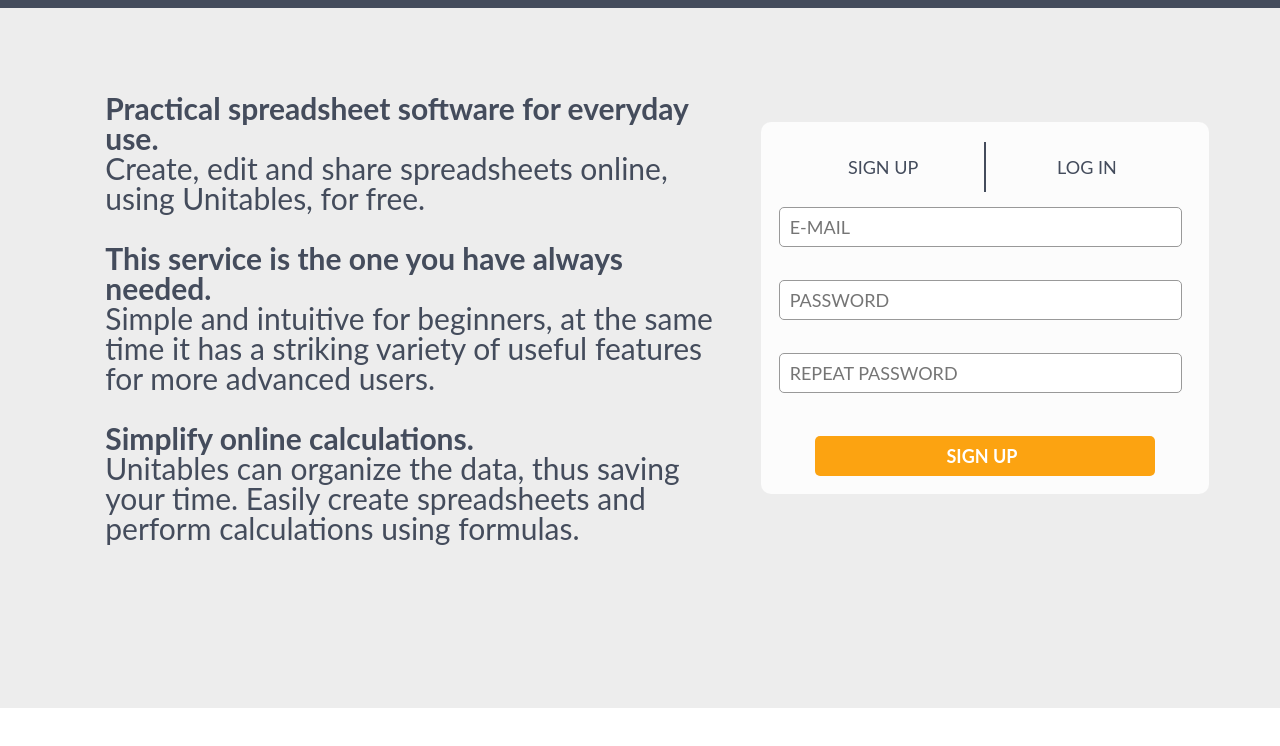
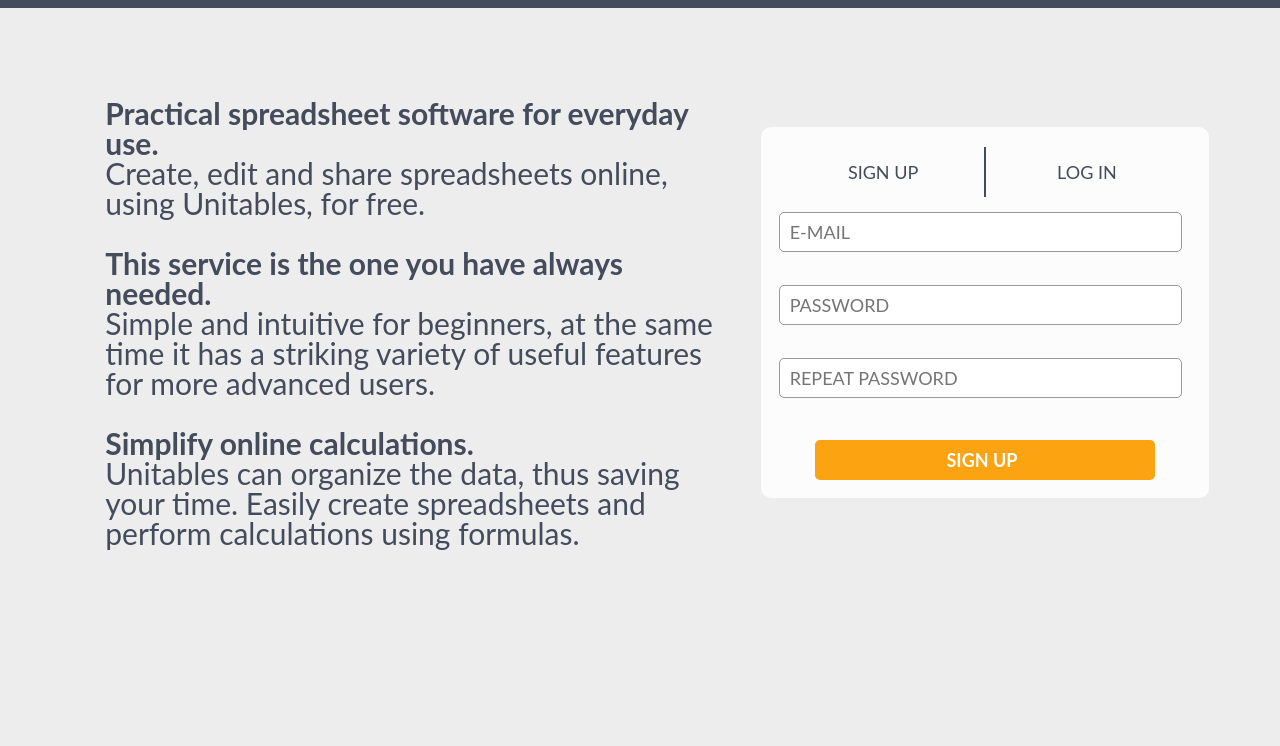
Before and after one commit to bmstu-iu9/utp2020-11-spreadsheet, a website: page src/client/index.html in a window 1280 px wide. Shown: the part 92-838 px from the top of the page. Before the commit the page ends 800 px from the top, so only its background shows below. Drawn offline with Linux system fonts and the light colour scheme.

Commit message:
body padding fixed

```diff
--- a/src/client/styles/base-position.css
+++ b/src/client/styles/base-position.css
@@ -9,10 +9,6 @@
 }
 
 @media (min-width: 720px) {
-  body {
-    padding: 0;
-  }
-
   div.content {
     margin: 0;
     flex-direction: row;
--- a/src/client/styles/base.css
+++ b/src/client/styles/base.css
@@ -37,7 +37,6 @@
 }
 
 div.content {
-  display: flex;
   background-color: #ededed;
   min-height: 100vh;
   box-sizing: border-box;
```
